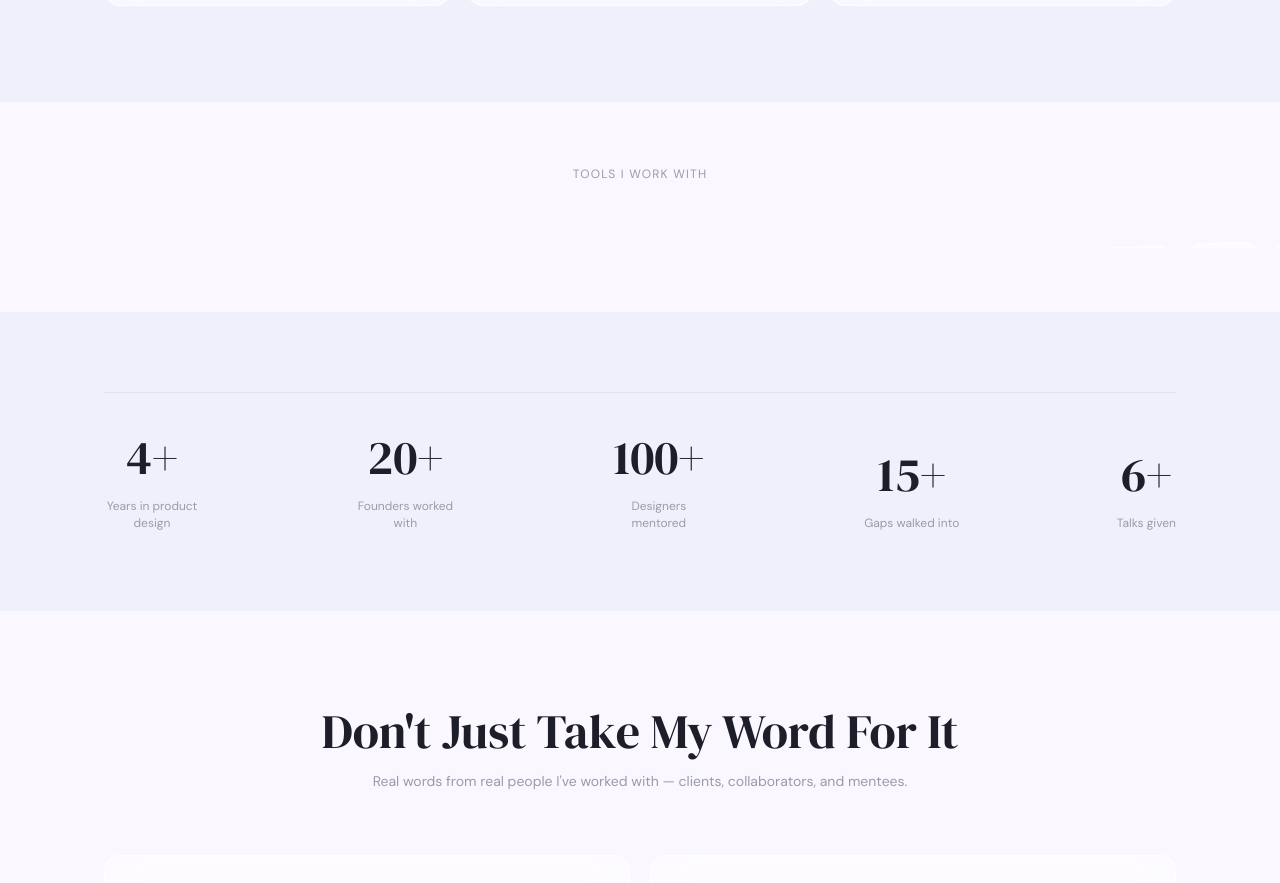
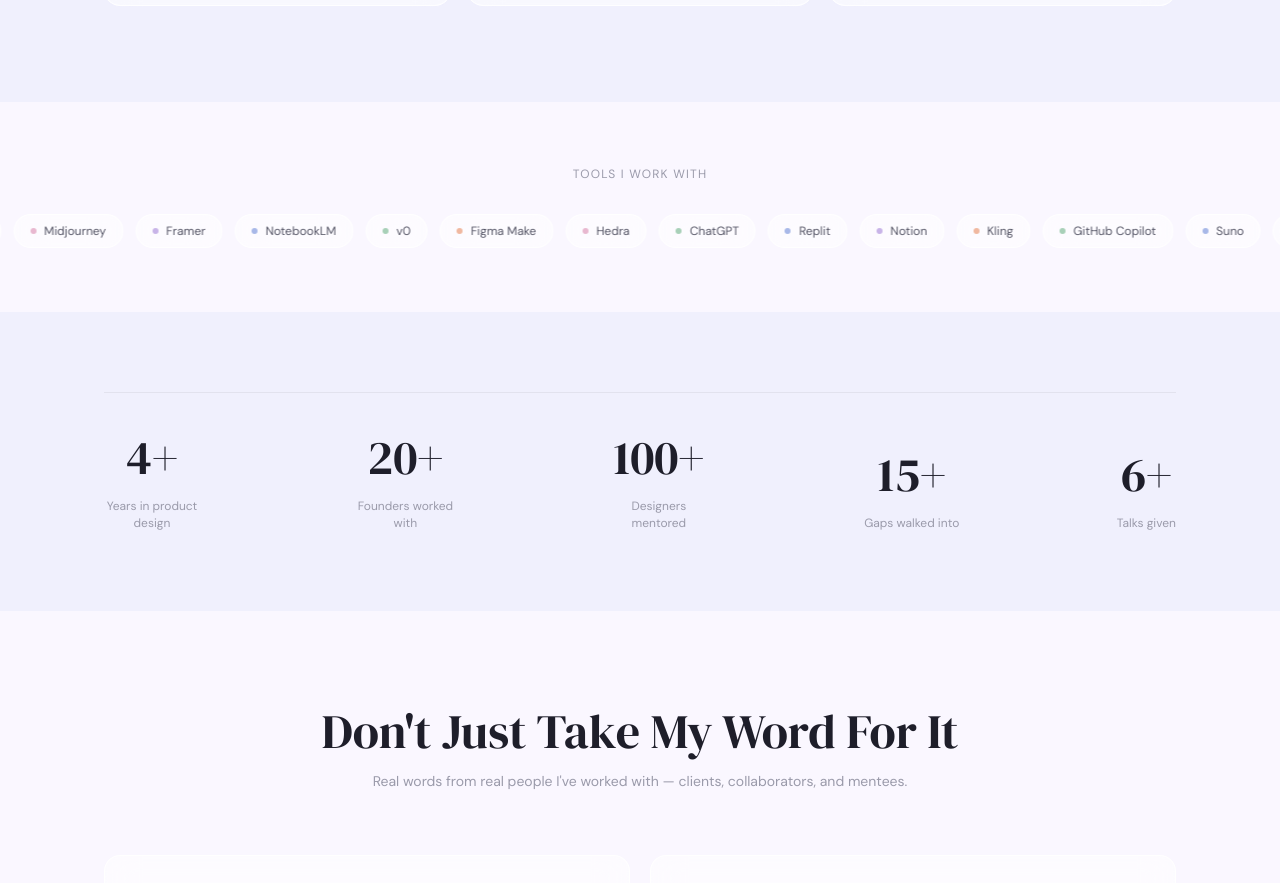
Before and after one commit to GreenyNg/evergreenodeh, a Next.js app: page / in a window 1280 px wide. Shown: the part 2619-3502 px from the top of the page. Built offline with nearby package versions, Linux system fonts and the light colour scheme.

Commit message:
fixed tools strip

```diff
--- a/src/components/home/Tools.tsx
+++ b/src/components/home/Tools.tsx
@@ -8,8 +8,18 @@ export default function Tools() {
   return (
     <section
       className="py-16"
-      style={{ background: "var(--bg)", overflow: "hidden" }}
+      style={{ background: "var(--bg)" }}
     >
+      <style>{`
+        @keyframes toolsScroll {
+          0% { transform: translateX(0); }
+          100% { transform: translateX(-50%); }
+        }
+        .tools-track {
+          animation: toolsScroll 35s linear infinite;
+        }
+      `}</style>
+
       <div className="mb-8 text-center">
         <p
           className="text-xs tracking-widest uppercase"
@@ -21,21 +31,14 @@ export default function Tools() {
 
       <div style={{ overflow: "hidden", width: "100%" }}>
         <div
-          className="flex gap-3"
-          style={{
-            width: "max-content",
-            animation: "scrollLeft 35s linear infinite",
-          }}
+          className="tools-track flex gap-3"
+          style={{ width: "max-content" }}
         >
           {allTools.map((tool, i) => (
             <div
               key={`tool-${i}`}
-              className="glass rounded-full px-4 py-2 flex items-center gap-2 cursor-default whitespace-nowrap mask-hover"
-              style={
-                {
-                  "--mask-color": `${tool.color}22`,
-                } as React.CSSProperties
-              }
+              className="glass rounded-full px-4 py-2 flex items-center gap-2 cursor-default whitespace-nowrap"
+              style={{ flexShrink: 0 }}
             >
               <div
                 className="w-1.5 h-1.5 rounded-full flex-shrink-0"
```
